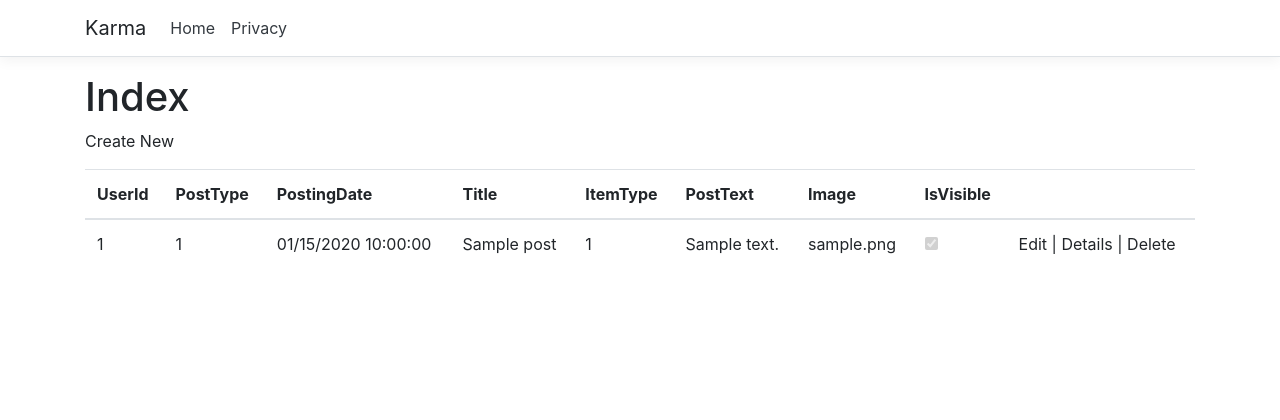
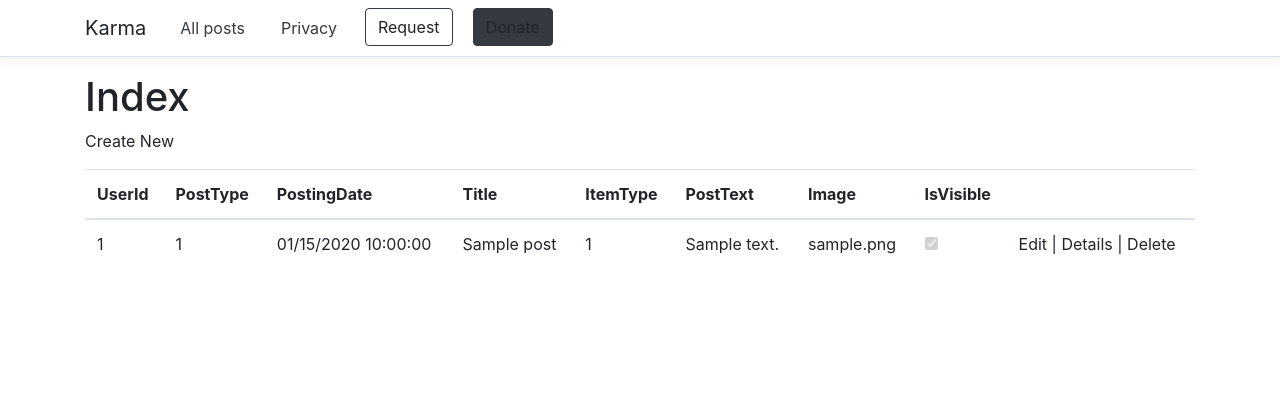
Before and after one commit to PauliusLu/Pro-Bono, an ASP.NET Core app: page /Posts in a window 1280 px wide. Shown: the top 420 px of the page. Run offline with ASP.NET Core 8, Linux system fonts and the light colour scheme; tables that the repository leaves empty hold one stand-in row (values such as "Sample post").

Commit message:
Create all posts, request, donate buttons

```diff
--- a/Karma/Controllers/PostsController.cs
+++ b/Karma/Controllers/PostsController.cs
@@ -149,5 +149,14 @@ namespace Karma.Controllers
         {
             return _context.Post.Any(e => e.Id == id);
         }
+
+        public IActionResult DonateDialog()
+        {
+            return View();
+        }
+        public IActionResult RequestDialog()
+        {
+            return View();
+        }
     }
 }
--- a/Karma/Views/Posts/Index.cshtml
+++ b/Karma/Views/Posts/Index.cshtml
@@ -1,7 +1,7 @@
 @model IEnumerable<Karma.Models.Post>
 
 @{
-    ViewData["Title"] = "Index";
+    ViewData["Title"] = "All posts";
 }
 
 <h1>Index</h1>
--- a/Karma/Views/Shared/_Layout.cshtml
+++ b/Karma/Views/Shared/_Layout.cshtml
@@ -19,10 +19,16 @@
                 <div class="navbar-collapse collapse d-sm-inline-flex justify-content-between">
                     <ul class="navbar-nav flex-grow-1">
                         <li class="nav-item">
-                            <a class="nav-link text-dark" asp-area="" asp-controller="Home" asp-action="Index">Home</a>
+                            <a class="nav-link text-dark" asp-area="" asp-controller="Posts" asp-action="Index">All posts</a>
                         </li>
                         <li class="nav-item">
                             <a class="nav-link text-dark" asp-area="" asp-controller="Home" asp-action="Privacy">Privacy</a>
+                        </li>
+                        <li class="nav-item">
+                            <a class="btn btn-outline-dark" asp-area="" asp-controller="Posts" asp-action="RequestDialog">Request</a>
+                        </li>
+                        <li class="nav-item">
+                            <a class="btn btn-dark" asp-area="" asp-controller="Posts" asp-action="DonateDialog">Donate</a>
                         </li>
                     </ul>
                 </div>
--- a/Karma/wwwroot/css/site.css
+++ b/Karma/wwwroot/css/site.css
@@ -7,9 +7,13 @@ a.navbar-brand {
   word-break: break-all;
 }
 
+.nav-item {
+    padding: 0px 10px 0px !important;
+}
+
 /* Provide sufficient contrast against white background */
 a {
-  color: #0366d6;
+    color: #0366d6;
 }
 
 .btn-primary {
```
Also changed, not shown: Karma/Views/Posts/DonateDialog.cshtml (added, +15 -0 lines).
